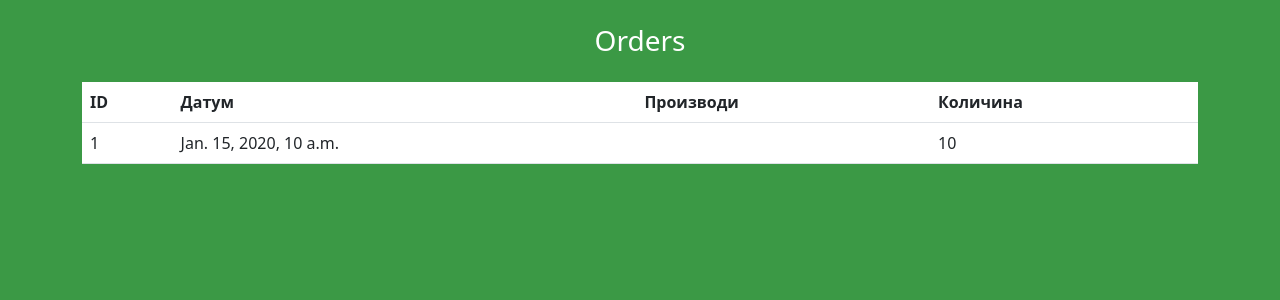
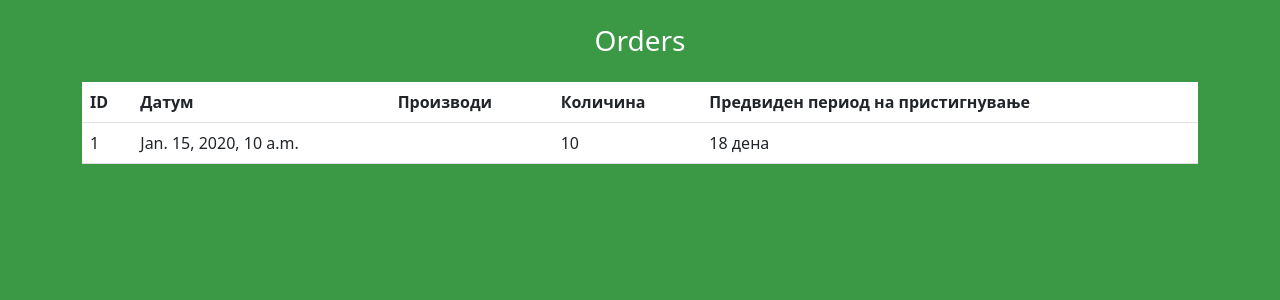
Before and after one commit to anevski-stefan/TehnoMarket, a Django app: template TehnoMarket/templates/Orders.html in a window 1280 px wide. Shown: the part 56-356 px from the top of the page. Run offline with Django 4.2, Linux system fonts and the light colour scheme; the template is opened without the code that fills it: values that come from a table or form of the project are taken from there, others are empty; data comes from the database, SQL or seed files in the repository; tables that the repository leaves empty hold one stand-in row (values such as "Sample post").

Commit message:
Update Orders.html

```diff
--- a/TehnoMarket/templates/Orders.html
+++ b/TehnoMarket/templates/Orders.html
@@ -12,6 +12,7 @@
           <th>Датум</th>
           <th>Производи</th>
           <th>Количина</th>
+          <th>Предвиден период на пристигнување</th>
         </tr>
       </thead>
       <tbody>
@@ -29,6 +30,7 @@
             {{ item.quantity }}<br>
             {% endfor %}
           </td>
+          <td>18 дена</td>
         </tr>
         {% endfor %}
       </tbody>
```
